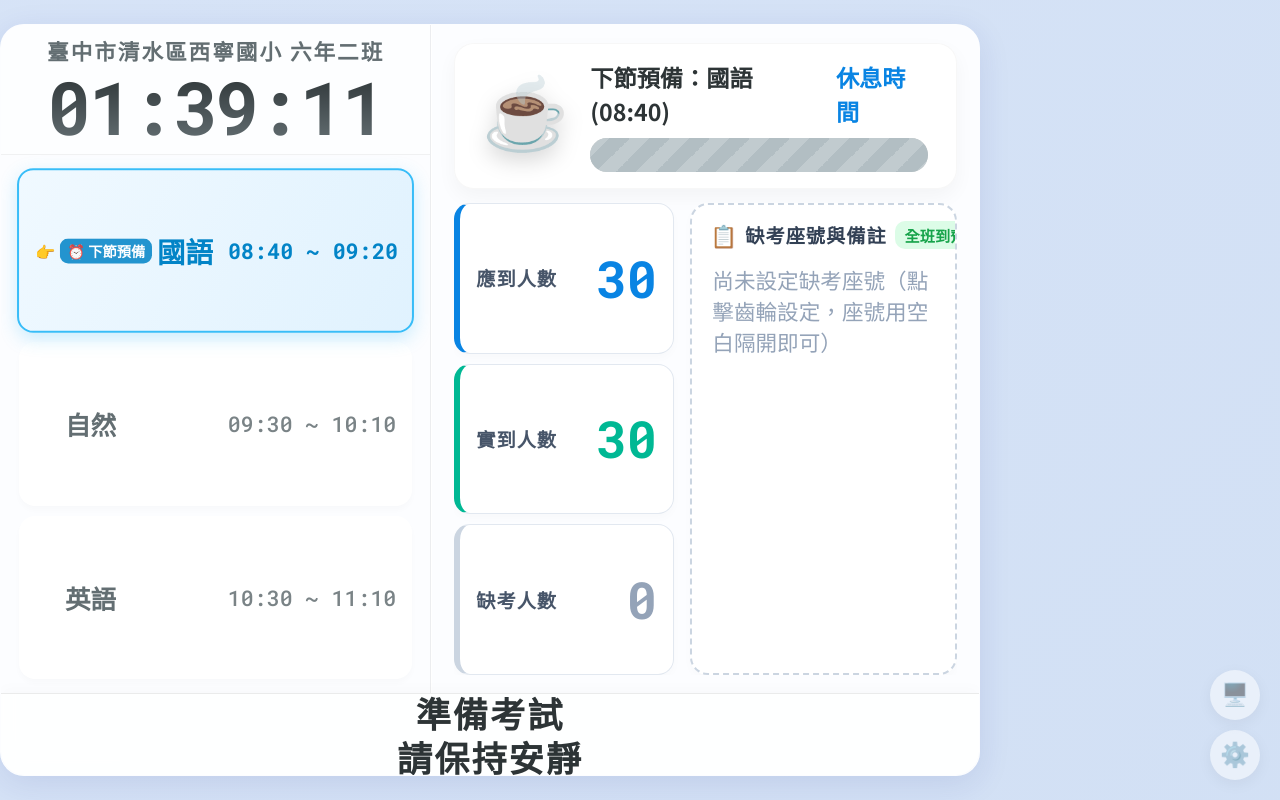
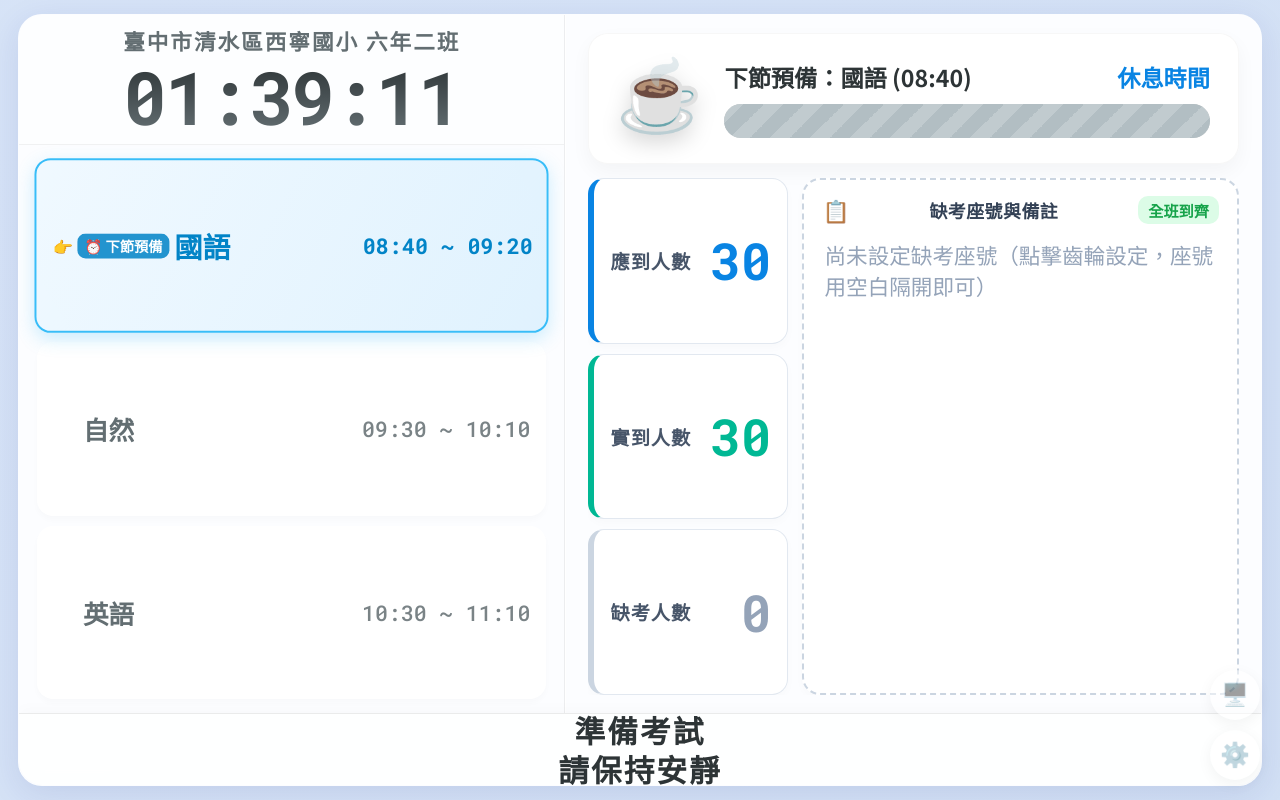
Before and after one commit to dinghnes/testtime, a plain HTML site: page index.html in a window 1280 px wide. Drawn offline with Linux system fonts and the light colour scheme.

Commit message:
fix: 修復 confetti-canvas 排版擠壓與各螢幕解析度滿版適配問題

```diff
--- a/index.html
+++ b/index.html
@@ -57,8 +57,10 @@
 
         /* 主容器 (縱向 flex：上方主內容 + 底部提醒欄) */
         .container {
-            width: 96%;
-            height: 94%;
+            width: calc(100vw - 36px);
+            height: calc(100vh - 28px);
+            max-width: 1800px;
+            box-sizing: border-box;
             background: var(--card-bg);
             backdrop-filter: blur(10px);
             -webkit-backdrop-filter: blur(10px);
@@ -262,10 +264,10 @@
         .container.exam-mode .schedule-row.active {
             width: 100%;
             height: auto;
-            min-height: 180px;
-            max-height: 230px;
+            min-height: 160px;
+            max-height: 220px;
             display: grid;
-            grid-template-columns: minmax(0, 1fr) auto;
+            grid-template-columns: auto 1fr;
             grid-template-rows: auto auto;
             align-items: center;
             background: var(--active-bg);
@@ -449,10 +451,15 @@
         .hp-text {
             display: flex;
             justify-content: space-between;
+            align-items: baseline;
             font-size: 1.45rem;
             font-weight: 700;
             color: var(--text-primary);
-        }
+            white-space: nowrap;
+            gap: 12px;
+        }
+        .boss-name { white-space: nowrap; }
+        .boss-timer { white-space: nowrap; }
 
         .boss-name { color: var(--text-primary); }
         .boss-timer { font-family: 'Roboto Mono', monospace; color: var(--accent-color); font-weight: 700; }
@@ -523,8 +530,8 @@
             margin: 0 22px 18px 22px;
             min-height: 0;
             display: grid;
-            grid-template-columns: 220px 1fr;
-            gap: 16px;
+            grid-template-columns: minmax(170px, 200px) 1fr;
+            gap: 14px;
             overflow: hidden;
             min-width: 0;
         }
@@ -628,10 +635,10 @@
         }
 
         .absent-board-title {
-            font-size: 1.2rem;
+            font-size: clamp(1.05rem, 1.4vw, 1.2rem);
             font-weight: 800;
             color: #334155;
-            letter-spacing: 1px;
+            letter-spacing: 0.5px;
             white-space: nowrap;
         }
 
@@ -689,19 +696,21 @@
 
         .all-present-msg {
             color: #059669;
-            font-size: 1.85rem;
+            font-size: 1.55rem;
             font-weight: 800;
             display: flex;
             align-items: center;
             justify-content: center;
             height: 100%;
-            gap: 10px;
+            gap: 8px;
+            text-align: center;
+            line-height: 1.35;
         }
 
         /* --- 5. 視窗最下面區塊：考場大字提醒 / 跑馬燈 --- */
         .bottom-reminder-bar {
-            flex: 0 0 82px;
-            height: 82px;
+            flex: 0 0 72px;
+            height: 72px;
             background: rgba(255, 255, 255, 0.85);
             border-top: 1px solid rgba(0, 0, 0, 0.08);
             display: flex;
@@ -716,7 +725,7 @@
         }
 
         #main-reminder {
-            font-size: 2.2rem;
+            font-size: clamp(1.6rem, 2.4vw, 2.2rem);
             font-weight: 900;
             color: var(--text-primary);
             text-shadow: 1px 1px 0px rgba(255, 255, 255, 0.8);
@@ -858,6 +867,26 @@
         }
 
         .settings-highlight { background: #e3f2fd; padding: 20px; border-radius: 12px; border: 1px solid #bbdefb; margin-bottom: 25px;}
+
+
+        /* 彩帶畫布浮動在最上層，不佔用 body 排版空間 (防止版面被擠壓至左側) */
+        #confetti-canvas {
+            position: fixed;
+            top: 0;
+            left: 0;
+            width: 100vw;
+            height: 100vh;
+            pointer-events: none;
+            z-index: 9999;
+        }
+
+        html, body {
+            width: 100%;
+            height: 100%;
+            margin: 0;
+            padding: 0;
+            overflow: hidden;
+        }
 
     </style>
 </head>
```
